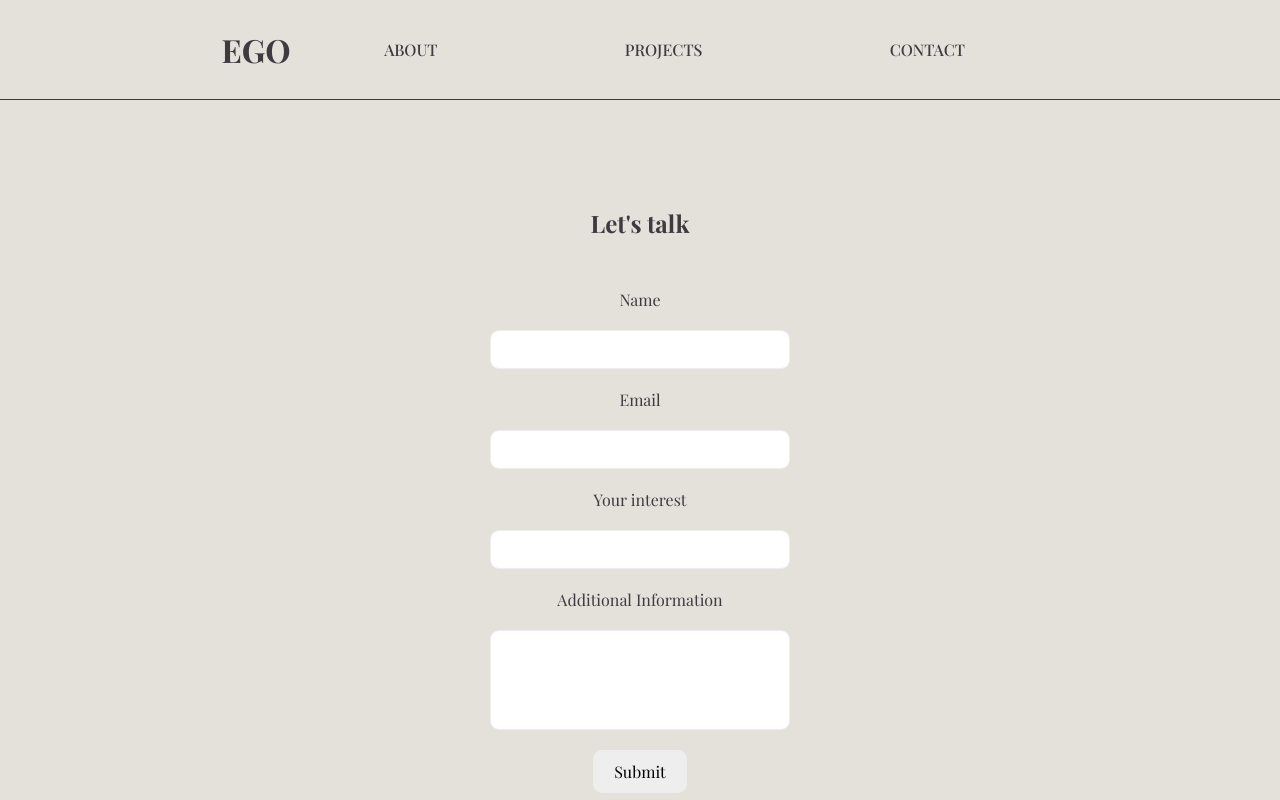
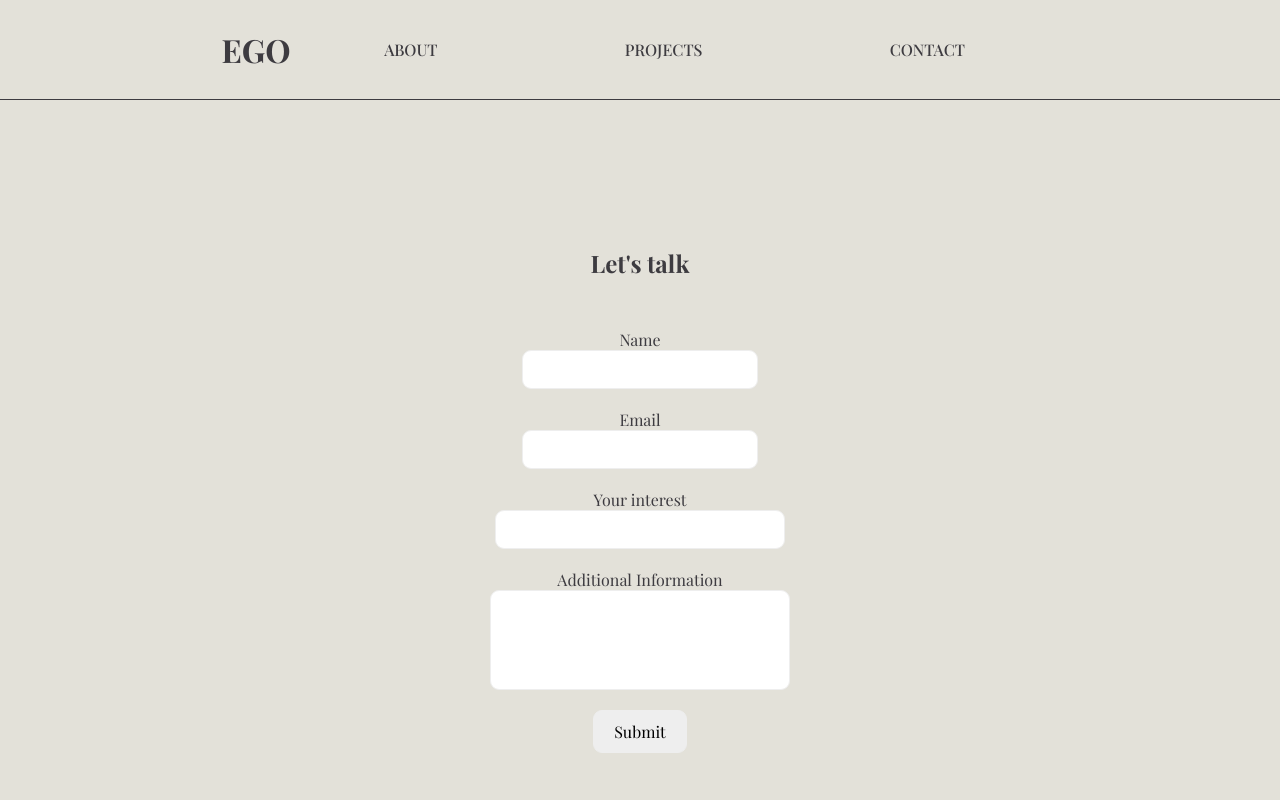
Before and after one commit to kimchieater/ego-portfolio-website, a React (Create React App) app: page /contacts in a window 1280 px wide. Built offline with nearby package versions, Linux system fonts and the light colour scheme.

Commit message:
updated contact

```diff
--- a/src/components/contact.css
+++ b/src/components/contact.css
@@ -41,7 +41,7 @@
   border: 1px solid #eee;
   border-radius: 9px;
   outline:none;
-font-family: "Playfair Display", sans-serif;
+  font-family: "Playfair Display", sans-serif;
   width:100%;
 }
 
@@ -66,4 +66,7 @@ font-family: "Playfair Display", sans-serif;
   width: 300px;
   height:100px;
   resize: none;
+  display:block;
+
+
 }
--- a/src/components/contact.js
+++ b/src/components/contact.js
@@ -9,16 +9,19 @@ const Contacts = () => {
             <Nav></Nav>
             <section className='contacts-bg'>
                 <div className="contacts-container">
+
                     <h2>Let's talk</h2>
+
                     <form name="contact" method="POST" data-netlify="true">
-                        <label>Name</label>
-                        <input type="text" name="name" className='name' required></input>
-                        <label>Email</label>
-                        <input type="email" name='email' className='email' required></input>
-                        <label>Your interest</label>
-                        <input type="text" name="interest" className="interest"></input>
-                        <label>Additional Information</label>
-                        <textarea name="info"></textarea>
+
+                        <label>Name<input type="text" name="name" className='name' required></input></label>
+
+                        <label>Email<input type="email" name='email' className='email' required></input></label>
+
+                        <label>Your interest <input type="text" name="interest" className="interest"></input></label>
+
+                        <label>Additional Information  <textarea name="info" className='info'></textarea></label>
+
                         <button type="submit">Submit</button>
                     </form>
                 </div>
```
